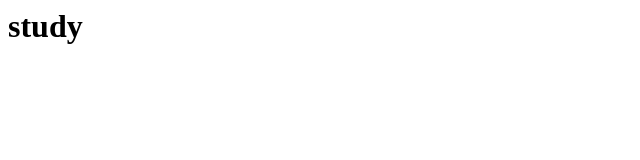
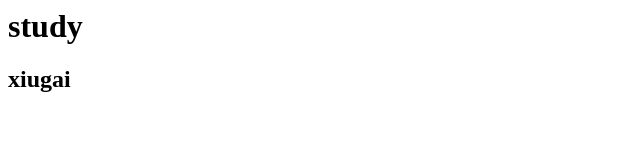
Before and after one commit to MrWei-bin/webpack, a plain HTML site: page index.html in a window 1280 px wide. Shown: the full height of the page, 0-640 px from the left. Drawn offline with Linux system fonts and the light colour scheme.

Commit message:
修改index.html文件
为了学习

```diff
--- a/index.html
+++ b/index.html
@@ -1 +1,2 @@
 <h1>study</h1>
+<h2>xiugai</h2>
```
